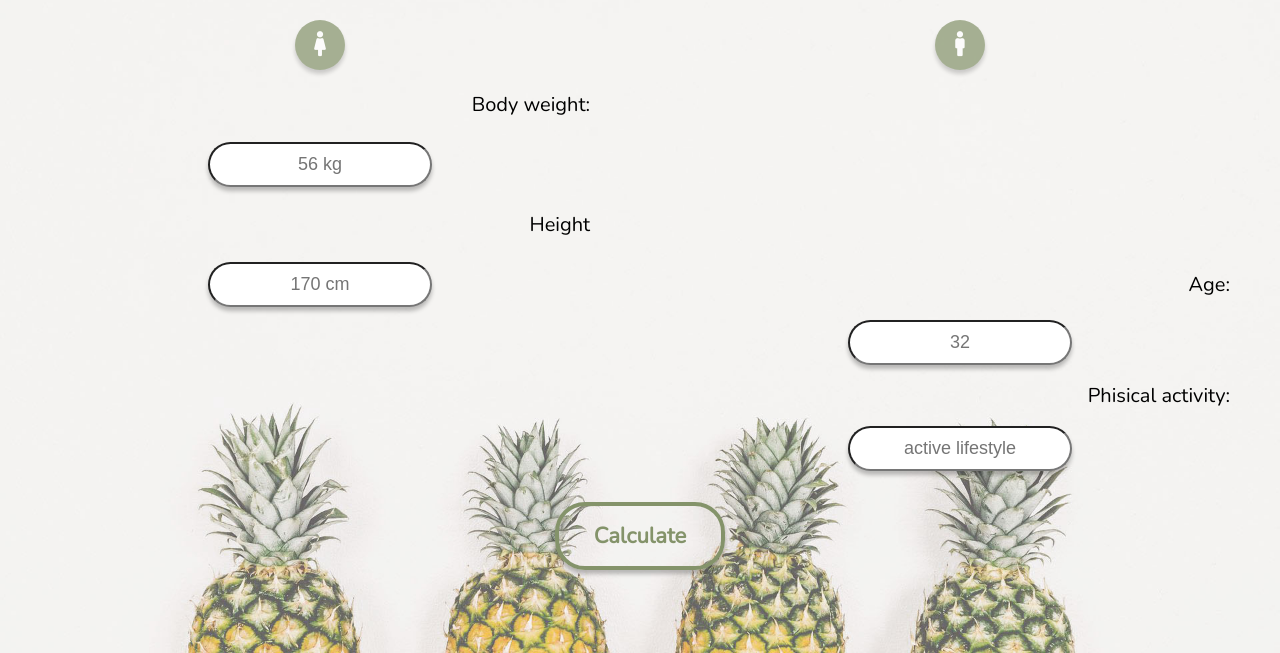
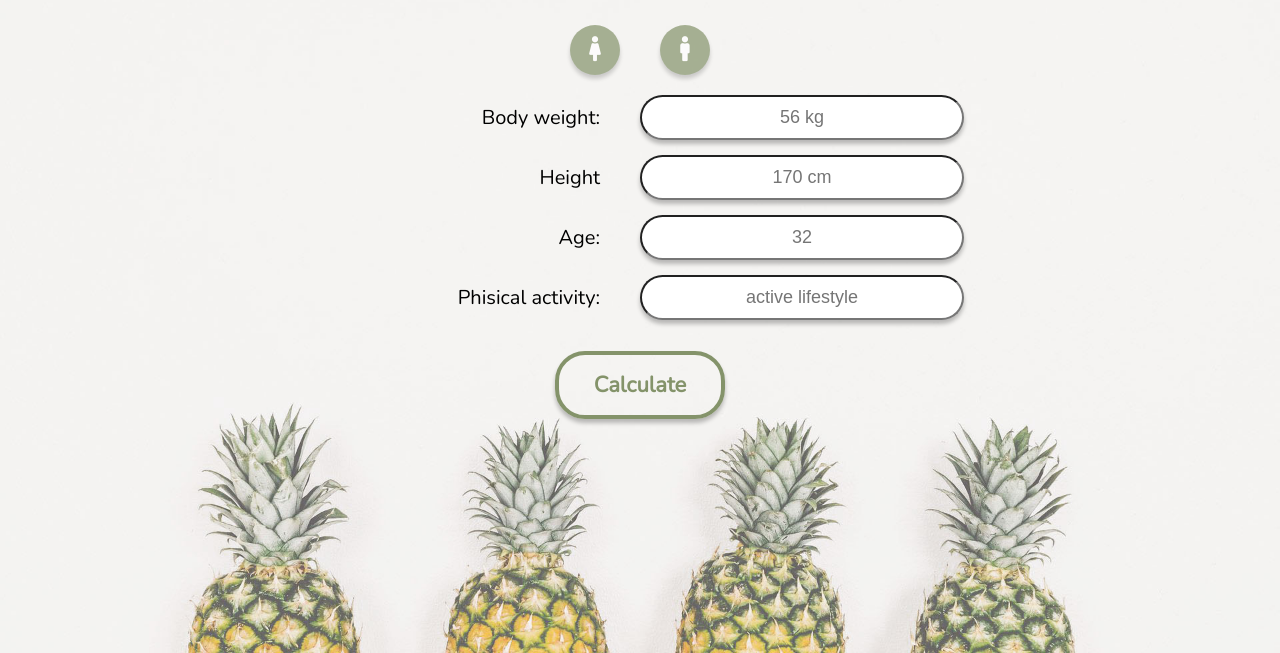
Before and after one commit to jola-kiniorska/nutrition-calculator, a website: page pages/calories/index.html in a window 1280 px wide. Shown: the part 147-800 px from the top of the page. Drawn offline with nearby package versions, Linux system fonts and the light colour scheme; a web font is replaced by a local one.

Commit message:
Finish style for calories for tablet size

```diff
--- a/pages/calories/index.html
+++ b/pages/calories/index.html
@@ -50,18 +50,18 @@
     <div id="calculation" class="calculate">
         <h1 class="calculate__title">Calories calculator</h1>
         <form class="calories">
-            <button type="button" class="calculate__gender calories__gender"><i
+            <button type="button" class="calculate__gender calories__gender female"><i
                     class="fas fa-female"></i></button>
-            <button type="button" class="calculate__gender calories__gender"><i class="fas fa-male"></i></button>
-            <label for="weight" class="calculate__label calories__label item-a">Body weight:</label>
-            <input type="text" id="weight" placeholder="56 kg" class="calculate__input calories__input item-a"><br>
-            <label for="height" class="calculate__label calories__label item-a">Height</label>
-            <input type="text" id="height" placeholder="170 cm" class="calculate__input calories__input item-a">
-            <label for="age" class="calculate__label calories__label item-b">Age:</label>
-            <input type="text" id="age" placeholder="32" class="calculate__input calories__input item-b">
-            <label for="activity" class="calculate__label calories__label item-b">Phisical activity:</label>
+            <button type="button" class="calculate__gender calories__gender male"><i class="fas fa-male"></i></button>
+            <label for="weight" class="calculate__label calories__label">Body weight:</label>
+            <input type="text" id="weight" placeholder="56 kg" class="calculate__input calories__input">
+            <label for="height" class="calculate__label calories__label">Height</label>
+            <input type="text" id="height" placeholder="170 cm" class="calculate__input calories__input">
+            <label for="age" class="calculate__label calories__label">Age:</label>
+            <input type="text" id="age" placeholder="32" class="calculate__input calories__input">
+            <label for="activity" class="calculate__label calories__label">Phisical activity:</label>
             <input type="text" id="activity" placeholder="active lifestyle"
-                class="calculate__input calories__input item-b">
+                class="calculate__input calories__input">
         </form>
         <a class="button calories__button" href="#calculate">Calculate</a>
     </div>
--- a/sass/partials/_calories.scss
+++ b/sass/partials/_calories.scss
@@ -13,23 +13,35 @@
 @media only screen and (min-width: 641px) {
     .calories {
         display: grid;
+        padding: 0 100px;
         grid-template-columns: 1fr 1fr;
-        grid-template-rows: repeat(5, 50px [row-start]);
-        row-gap: 10px;
-        grid-auto-flow: row;
+        row-gap: 15px;
+        grid-auto-flow: row dense;
         justify-items: center;
         align-items: center;
+
+        &__input {
+            width: 60%;
+            justify-self: start;
+        }
+
+        &__label {
+            justify-self: end;
+            padding-right: 40px;
+        }
     }
 
-    .item-a {
-        grid-column: 1;
-        grid-row: 2, 3, 4, 5;
+    .female {
+        justify-self: end;
     }
 
-    .item-b {
-        grid-column: 2;
-        grid-row: 2, 3, 4, 5;
+    .male {
+        justify-self: start;
     }
+
+
+
+
 }
 
 @media only screen and (min-width: 1141px) {
```
Also changed, not shown: css/style.css, 1 other file.
